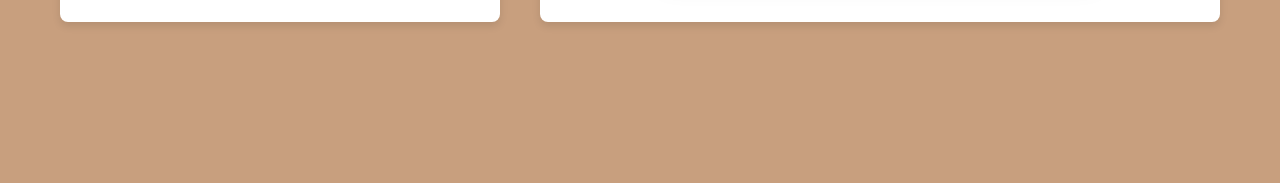
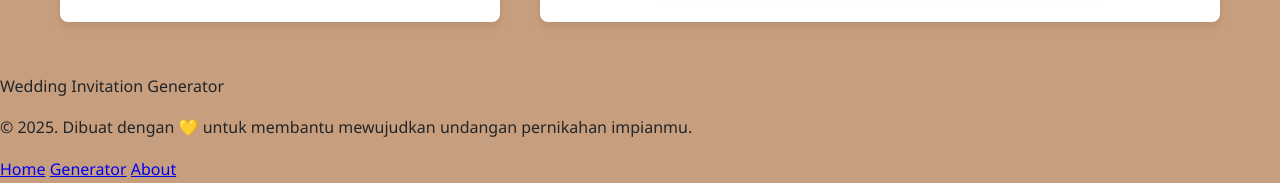
Before and after one commit to siocongs/uts-dw-muhamad_bachtiar-4524210141, a plain HTML site: page index.html in a window 1280 px wide. Shown: the part 1204-1387 px from the top of the page. Before the commit the page ends 1278 px from the top, so only its background shows below. Drawn offline with Linux system fonts and the light colour scheme; a web font is replaced by a local one.

Commit message:
Membuat Struktur Web dengan HTML5

```diff
--- a/index.html
+++ b/index.html
@@ -109,9 +109,6 @@
                     <p id="preview-tanggal-pernikahan" class="tanggal">Tanggal Pernikahan Akan Muncul Disini</p>
                     <h4 class="kepada">Kepada Yth:</h4>
                     <p id="preview-penerima-undangan" class="penerima">Nama Penerima Undangan</p>
-
-
-
                 </div>
 
                 <div class="flower-bottom"></div>
@@ -119,6 +116,22 @@
         </article>
     </div>
 
+    <footer class="footer">
+        <div class="footer-container">
+          <p class="footer-title">Wedding Invitation Generator</p>
+          <p class="footer-desc">
+            © 2025. Dibuat dengan 💛 untuk membantu mewujudkan undangan pernikahan impianmu.
+          </p>
+
+          <div class="footer-links">
+            <a href="?page=home">Home</a>
+            <a href="?page=generate">Generator</a>
+            <a href="?page=about">About</a>
+          </div>
+        </div>
+      </footer>
+
+
 
 
     <script src="script.js"></script>
```
